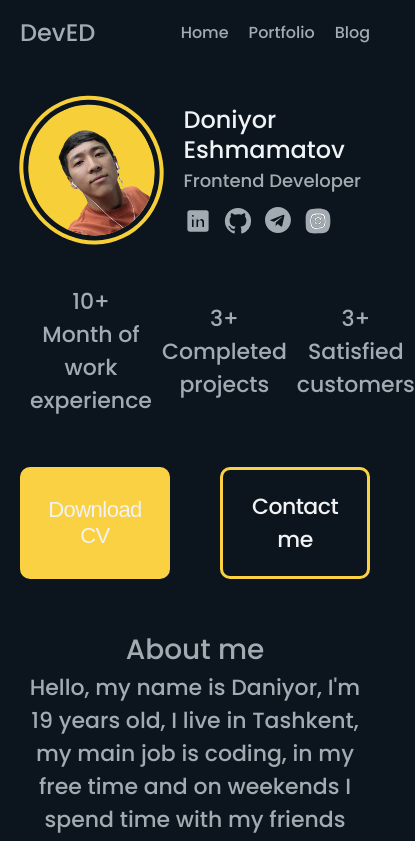
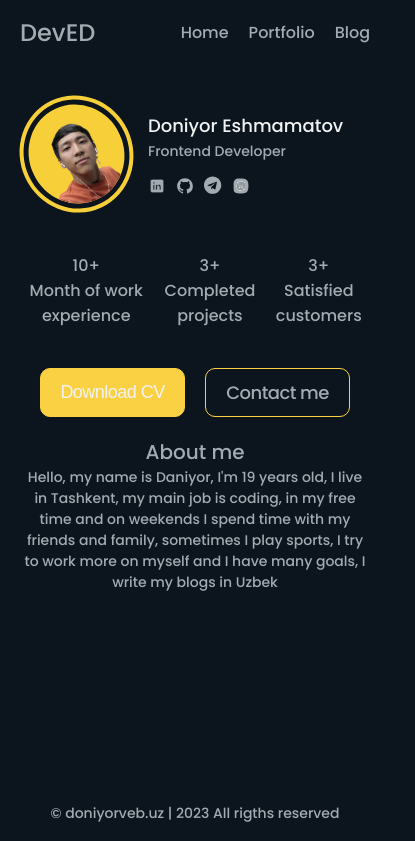
Before and after one commit to lazywk/rezume, a React (Create React App) app: page / in a window 390 px wide. Shown: the top 841 px of the page, 415 px wide, since content can reach past the window. Built offline with nearby package versions, Linux system fonts and the light colour scheme.

Commit message:
home responsive

```diff
--- a/src/scss/_about.scss
+++ b/src/scss/_about.scss
@@ -1,6 +1,3 @@
-
-
-
 .about {
     padding: 50px 0 20px;
 }
@@ -23,3 +20,32 @@
     font-weight: 500;
     line-height: normal;
 }
+
+
+@media only screen and (max-width: 576px) {
+    .about {
+        padding: 30px 0 0;
+    }
+
+    .about-title {
+        font-size: 24px;
+    }
+
+    .about-content {
+        font-size: 18px;
+    }
+}
+
+@media only screen and (max-width: 440px) {
+    .about {
+        padding: 20px 0 0;
+    }
+
+    .about-title {
+        font-size: 20px;
+    }
+
+    .about-content {
+        font-size: 14px;
+    }
+}
--- a/src/scss/_button.scss
+++ b/src/scss/_button.scss
@@ -24,4 +24,14 @@
 
 .def-button {
     background: transparent;
+    color: #A3ABB2;
 }
+
+@media only screen and (max-width: 576px) {
+    .button {
+        max-width: 180px;
+        padding: 10px;
+        font-size: 18px;
+        border: 1px solid #FBD144;
+    }
+}
--- a/src/scss/_career.scss
+++ b/src/scss/_career.scss
@@ -21,3 +21,35 @@
     font-weight: 500;
     line-height: normal;
 }
+
+@media only screen and (max-width: 576px) {
+    .career-item p {
+        font-size: 18px;
+        font-weight: 500;
+    }
+}
+
+@media only screen and (max-width: 440px) {
+    .career {
+        padding: 20px 0px;
+    }
+
+    .career-list {
+        gap: 6px;
+    }
+
+    .career-item p {
+        font-size: 16px;
+    }
+}
+
+@media only screen and (max-width: 350) {
+    .career {
+        padding: 10px 0px;
+    }
+
+    .career-item p {
+        font-size: 12px;
+    }
+
+}
--- a/src/scss/_hero.scss
+++ b/src/scss/_hero.scss
@@ -97,12 +97,79 @@
     }
 
 
-.social-link-item {
-    width: 30px;
-    height: 30px;
-    display: flex;
-    align-items: center;
-    justify-content: center;
+    .social-link-item {
+        width: 20px;
+        height: 20px;
+    }
+
+    .user-avatar-img {
+        max-width: 120px;
+        max-height: 120px;
+    }
+
 }
 
+@media only screen and (max-width: 454px) {
+    .user-hero {
+        max-width: 100%;
+    }
+
+    .user-hero-info {
+        padding-left: 15px;
+    }
+
+    .user-fullname {
+        font-size: 18px;
+        line-height: 26px;
+    }
+
+    .user-job {
+        font-size: 14px;
+        margin-bottom: 15px;
+    }
+
+
+    .social-link-item {
+        width: 18px;
+        height: 18px;
+    }
+
+    .user-avatar-img {
+        max-width: 100px;
+        max-height: 100px;
+    }
 }
+
+@media only screen and (max-width: 365px) {
+    .user-hero-info {
+        padding-left: 10px;
+    }
+
+    .user-fullname {
+        font-size: 18px;
+        line-height: 22px;
+    }
+
+    .user-avatar-img {
+        max-width: 80px;
+        max-height: 80px;
+    }
+}
+
+
+@media only screen and (max-width: 340px) {
+
+    .user-fullname {
+        font-size: 16px;
+    }
+
+    .user-job {
+        font-size: 12px;
+        margin-bottom: 8px;
+    }
+
+    .user-avatar-img {
+        max-width: 80px;
+        max-height: 80px;
+    }
+}
--- a/src/scss/_user-action.scss
+++ b/src/scss/_user-action.scss
@@ -1,8 +1,15 @@
-
-
 .user-action {
     display: flex;
     justify-content: center;
     gap: 50px;
     padding: 30px 0 0;
 }
+
+@media only screen and (max-width: 576px) {
+    .user-action {
+        display: flex;
+        justify-content: center;
+        gap: 20px;
+        padding: 20px 20px 0;
+    }
+}
```
